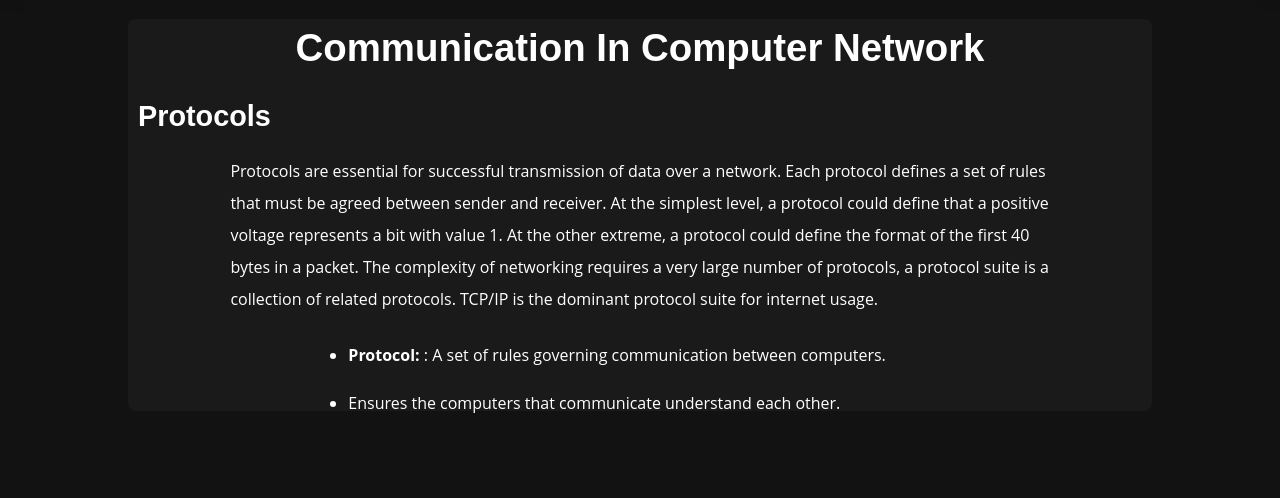
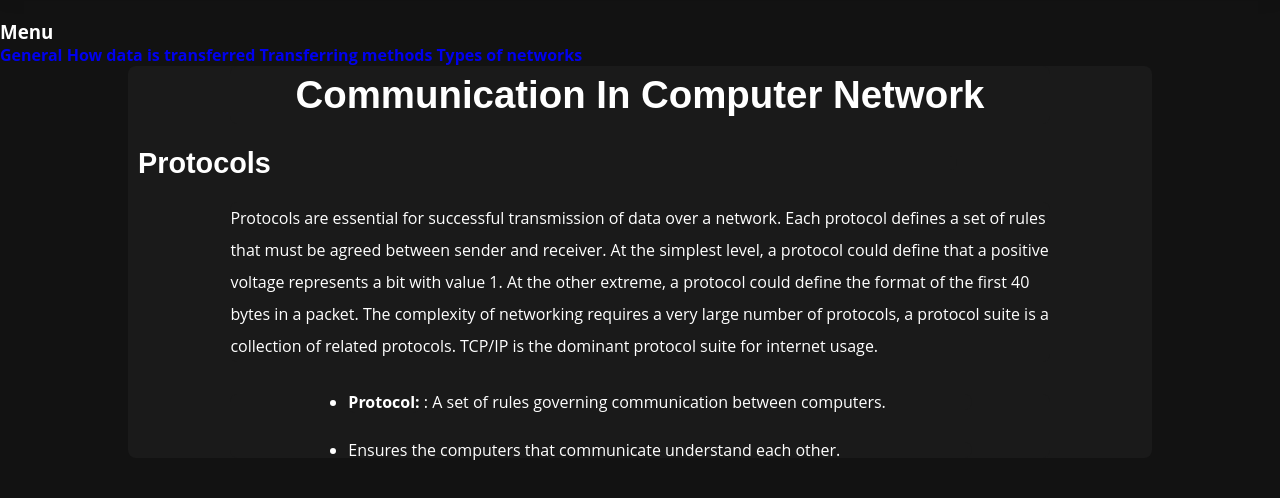
Before and after one commit to chalalot/project, a plain HTML site: page index.html in a window 1280 px wide. Shown: the part 98-596 px from the top of the page. Drawn offline with Linux system fonts and the light colour scheme.

Commit message:
Update index.html

```diff
--- a/index.html
+++ b/index.html
@@ -9,6 +9,7 @@
     <link rel="stylesheet" href="style.css">
 </head>
 <body>
+
     <section id="header">
         <a href="index.html"><img src="img/4bittters-logo-removebg-preview.png" width="120" height="90" alt=""></a>
 
@@ -20,10 +21,17 @@
             </ul>
         </div>
     </section><br>
+    <div class="app">
+        <aside class="sidebar">
+            <h3>Menu</h3>
 
-    <!-- <section id="sidebar">
-        <header>Communication In Computer Network</header><br>
-    </section> -->
+            <nav class="menu">
+                <a href="#" class="menu_item is_active"><b>General</b></a>
+                <a href="#" class="menu_item"><b>How data is transferred</b></a>
+                <a href="#" class="menu_item"><b>Transferring methods</b></a>
+                <a href="#" class="menu_item"><b>Types of networks</b></a>
+            </nav>
+        </aside>
 
     <section id = "content">
         <div>
@@ -39,5 +47,6 @@
             </ul>
         </div>
     </section>
+    </div>
 </body>
 </html>
```
